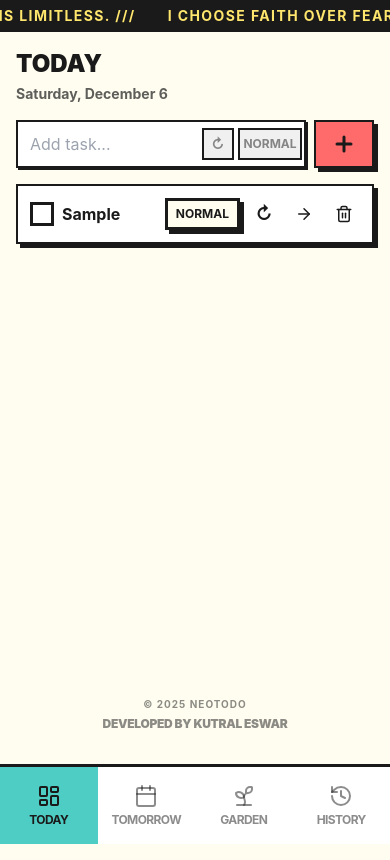
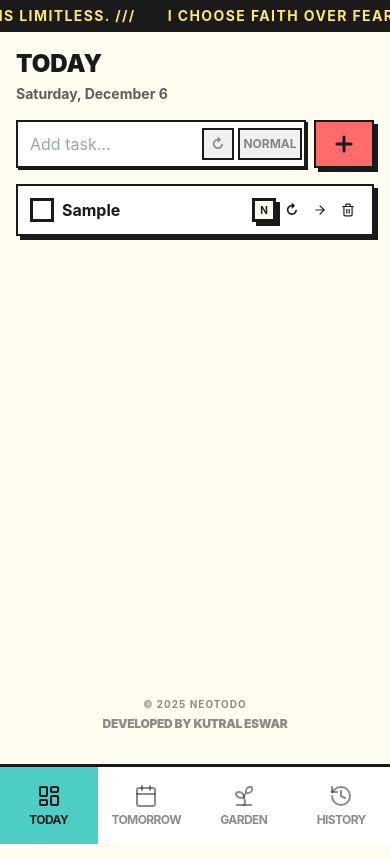
Before and after one commit to Kutral/todo, a React (Vite) app: page / in a window 390 px wide. Both pictures are taken after typing "Sample" into the empty fields and a click on the button 344 px from the left and 144 px from the top of the page. Built offline with nearby package versions, Linux system fonts and the light colour scheme.

Commit message:
Optimize mobile task layout for space

```diff
--- a/src/components/TaskItem.tsx
+++ b/src/components/TaskItem.tsx
@@ -45,58 +45,59 @@ export function TaskItem({ task, showDate }: TaskItemProps) {
                 )}
             </div>
 
-            <div className="flex gap-2 opacity-100 md:opacity-0 md:group-hover:opacity-100 transition-opacity shrink-0">
+            <div className="flex gap-1 md:gap-2 opacity-100 md:opacity-0 md:group-hover:opacity-100 transition-opacity shrink-0 items-center">
                 <Button
                     size="sm"
                     variant={task.priority === 'urgent' ? 'default' : 'outline'}
-                    className={cn("h-8 px-2 text-xs uppercase",
+                    className={cn("h-6 w-6 md:h-8 md:w-auto p-0 md:px-2 text-[10px] md:text-xs uppercase flex items-center justify-center",
                         task.priority === 'urgent' ? "bg-neo-primary" :
                             task.priority === 'medium' ? "bg-neo-secondary" : ""
                     )}
                     onClick={() => togglePriority(task.id)}
                 >
-                    {task.priority}
+                    <span className="md:hidden">{task.priority.charAt(0)}</span>
+                    <span className="hidden md:inline">{task.priority}</span>
                 </Button>
 
                 <Button
                     size="icon"
                     variant="ghost"
-                    className={cn("h-8 w-8", task.recurring && "text-neo-secondary")}
+                    className={cn("h-6 w-6 md:h-8 md:w-8", task.recurring && "text-neo-secondary")}
                     onClick={() => toggleRecurring(task.id)}
                     title="Toggle Recurring"
                 >
-                    <span className="text-lg">↻</span>
+                    <span className="text-sm md:text-lg">↻</span>
                 </Button>
 
                 {task.type === 'today' ? (
                     <Button
                         size="icon"
                         variant="ghost"
-                        className="h-8 w-8"
+                        className="h-6 w-6 md:h-8 md:w-8"
                         onClick={() => moveTaskToType(task.id, 'tomorrow')}
                         title="Move to Tomorrow"
                     >
-                        <ArrowRight size={18} />
+                        <ArrowRight size={14} className="md:w-[18px]" />
                     </Button>
                 ) : (
                     <Button
                         size="icon"
                         variant="ghost"
-                        className="h-8 w-8"
+                        className="h-6 w-6 md:h-8 md:w-8"
                         onClick={() => moveTaskToType(task.id, 'today')}
                         title="Move to Today"
                     >
-                        <Calendar size={18} />
+                        <Calendar size={14} className="md:w-[18px]" />
                     </Button>
                 )}
 
                 <Button
                     size="icon"
                     variant="ghost"
-                    className="h-8 w-8 hover:bg-neo-primary hover:text-white"
+                    className="h-6 w-6 md:h-8 md:w-8 hover:bg-neo-primary hover:text-white"
                     onClick={() => deleteTask(task.id)}
                 >
-                    <Trash2 size={18} />
+                    <Trash2 size={14} className="md:w-[18px]" />
                 </Button>
             </div>
         </motion.div>
```
